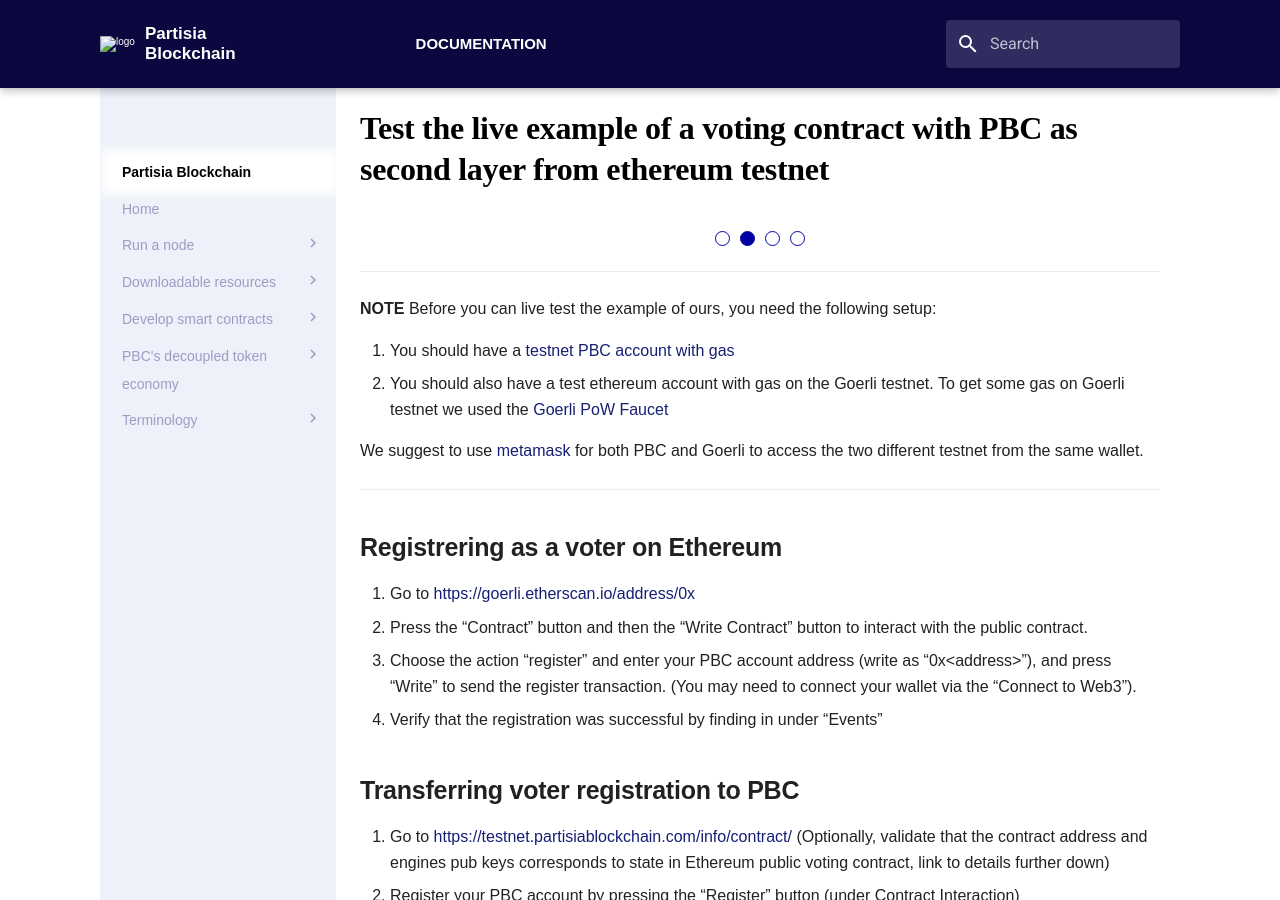
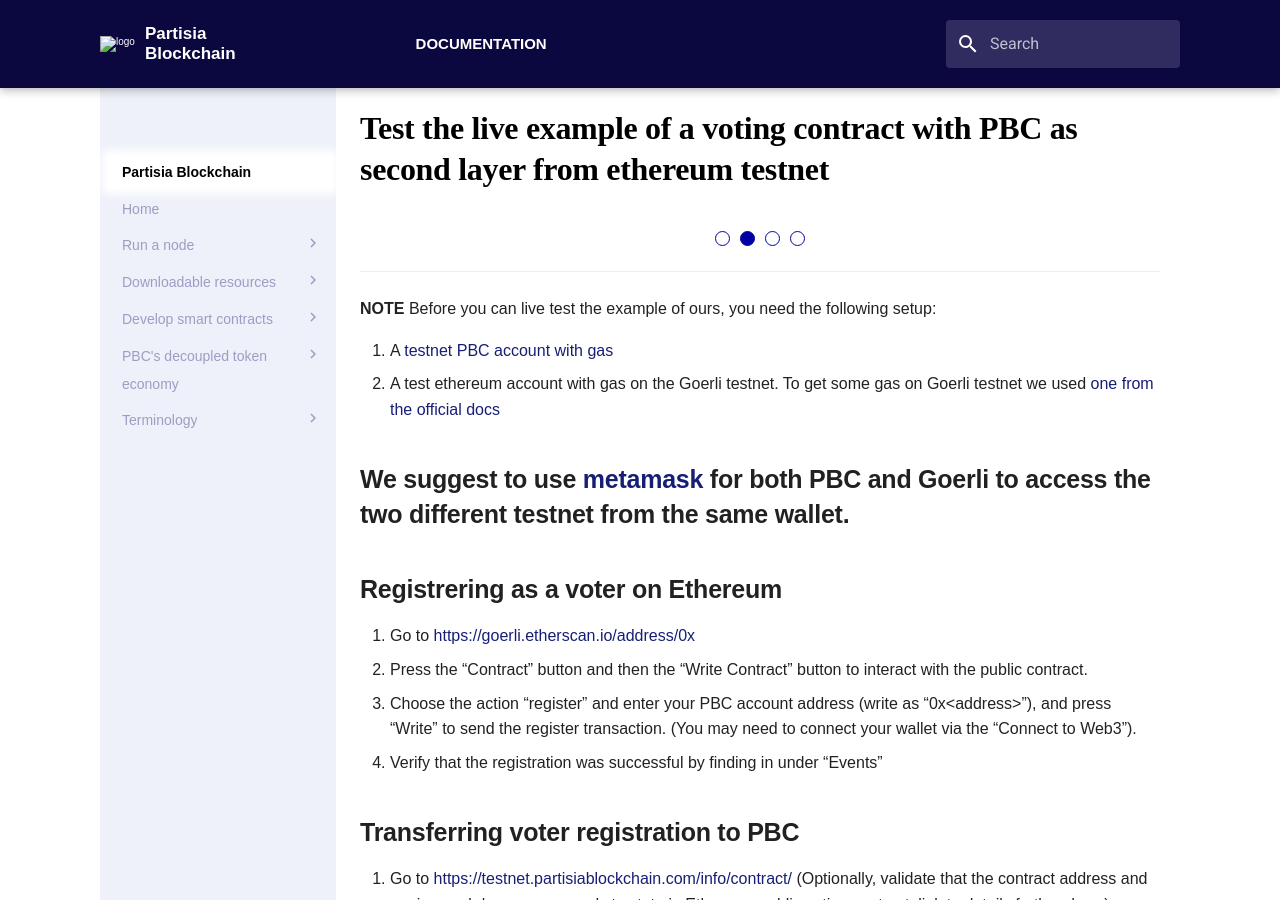
Before and after one commit to 0xSero/partisia-docs, an MkDocs documentation site: the page built from docs/PBC-as-a-second-layer/pbc-as-a-second-layer-live-example-ethereum.md, in a window 1280 px wide and 900 px high. Built offline with MkDocs 1.6.1 and Material for MkDocs 9.7.7, drawn with Linux system fonts in a browser that asks for light colours; some web fonts are replaced; a script that is not in the unit is left out.

Commit message:
Update links and formatting

```diff
--- a/docs/PBC-as-a-second-layer/pbc-as-a-second-layer-live-example-ethereum.md
+++ b/docs/PBC-as-a-second-layer/pbc-as-a-second-layer-live-example-ethereum.md
@@ -12,11 +12,10 @@
 **NOTE**
 Before you can live test the example of ours, you need the following setup:
 
-1. You should have a [testnet](../testnet.md) [PBC account with gas](../byoc.md)
-2. You should also have a test ethereum account with gas on the Goerli testnet. To get some gas on Goerli testnet we used the [Goerli PoW Faucet](https://goerli-faucet.pk910.de/)
+1. A [testnet](../testnet.md) [PBC account with gas](../byoc.md)
+2. A test ethereum account with gas on the Goerli testnet. To get some gas on Goerli testnet we used [one from the official docs](https://ethereum.org/en/developers/docs/networks/#goerli)
 
 We suggest to use [metamask](../accounts.md) for both PBC and Goerli to access the two different testnet from the same wallet.
-
 ---
 
 ## Registrering as a voter on Ethereum
```
Also changed, not shown: docs/PBC-as-a-second-layer/pbc-as-a-second-layer-how-to-create-your-own-solution.md (+3 -3 lines).
